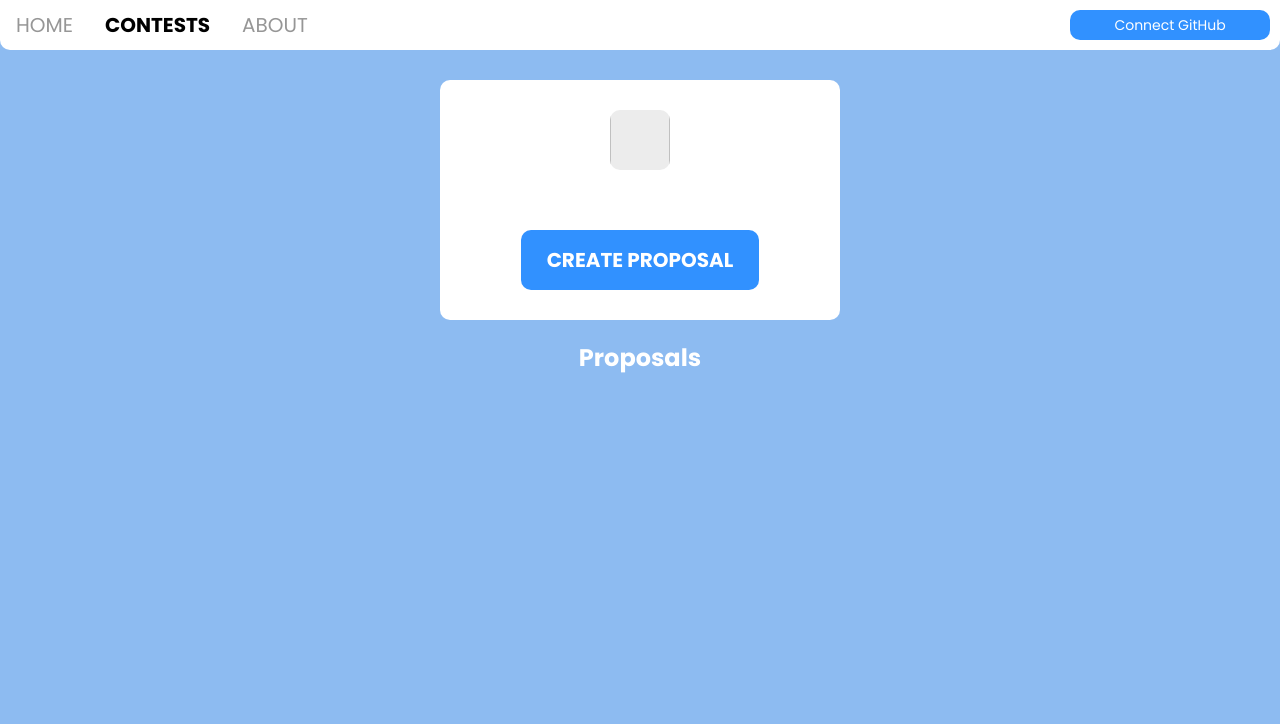
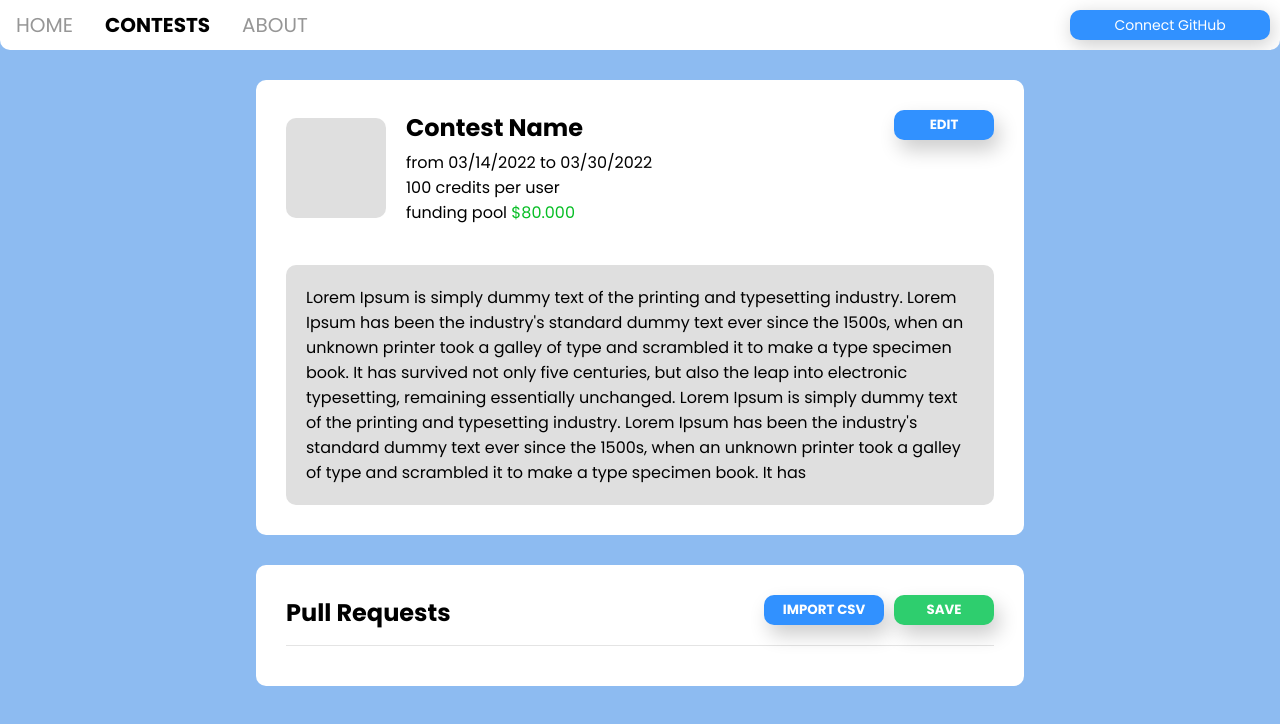
Before and after one commit to RafaRed/Vochaa-Funding, a React app in the folder web3/: page /contest/1 in a window 1280 px wide. Built offline with nearby package versions, Linux system fonts and the light colour scheme; some packages are replaced by stand-ins of ours; no server answers; the database is empty; what @web3-react/core would draw is missing.

Commit message:
Building contest setup page

```diff
--- a/web3/src/components/Card.css
+++ b/web3/src/components/Card.css
@@ -27,6 +27,7 @@ img
     color: #fff;
     font-size: 24px;
     font-weight: 700;
+    box-shadow: 5px 10px 20px 0px rgba(0, 0, 0, 0.20);
 
 }
 .card .info{
--- a/web3/src/components/Navbar.css
+++ b/web3/src/components/Navbar.css
@@ -45,5 +45,6 @@ margin-right: 10px;
   white-space: nowrap;
   overflow: hidden;
   text-overflow: ellipsis;
+  box-shadow: 2px 5px 20px 0px rgba(0, 0, 0, 0.20);
 
 }
--- a/web3/src/css/CreateContest.css
+++ b/web3/src/css/CreateContest.css
@@ -143,6 +143,7 @@
   color: #fff;
   font-size: 24px;
   font-weight: 700;
+  box-shadow: 5px 10px 20px 0px rgba(0, 0, 0, 0.20);
 }
 .project .add-button-off {
   margin-top: 50px;
@@ -154,6 +155,7 @@
   color: #fff;
   font-size: 24px;
   font-weight: 700;
+  box-shadow: 5px 10px 20px 0px rgba(0, 0, 0, 0.20);
 }
 .project .chips {
   display: flex;
@@ -236,6 +238,7 @@
   color: #fff;
   font-size: 16px;
   font-weight: 700;
+  box-shadow: 5px 10px 20px 0px rgba(0, 0, 0, 0.20);
 }
 
 .project .input-day{
--- /dev/null
+++ b/web3/src/css/SetupContest.css
@@ -0,0 +1,104 @@
+.setup-contest {
+	display: flex;
+	justify-content: center;
+}
+
+.setup-contest .wrapper {
+  width: 60%;
+	min-width: 400px;
+	max-width: 60%;
+	margin-bottom: 150px;
+}
+
+.setup-contest .block {
+
+	background-color: #fff;
+	border-radius: 10px;
+	margin-top: 30px;
+	padding: 30px;
+}
+
+.setup-contest .header{
+  display: flex;
+  justify-content: space-between;
+  margin-bottom: 40px;
+}
+.setup-contest .data{
+  display: flex;
+  align-items: center;
+  gap: 20px;
+}
+
+.setup-contest .edit{
+  background-color: #3191ff;
+  border-radius: 10px;
+  width: 100px;
+  height: 30px;
+  font-weight: 700;
+  color: #fff;
+  border: none;
+  box-shadow: 5px 10px 20px 0px rgba(0, 0, 0, 0.20);
+}
+
+.setup-contest .green{
+  color: #07be25;
+}
+
+.setup-contest .logo{
+  width: 100px;
+  height: 100px;
+  background-color: #dfdfdf;
+  border-radius: 10px;
+}
+
+.setup-contest .block-title {
+	margin-bottom: 5px;
+}
+.setup-contest .block-description {
+	margin-bottom: 10px;
+}
+
+.setup-contest .conteiner {
+  padding: 20px;
+	background-color: #dfdfdf;
+	border-radius: 10px;
+}
+
+.setup-contest .pull-header{
+  display: flex;
+  justify-content: space-between;
+}
+
+.setup-contest .buttons{
+  display: flex;
+  gap: 10px;
+}
+
+.setup-contest .import{
+  background-color: #3191ff;
+  border-radius: 10px;
+  width: 120px;
+  height: 30px;
+  font-weight: 700;
+  color: #fff;
+  border: none;
+  box-shadow: 5px 10px 20px 0px rgba(0, 0, 0, 0.20);
+}
+.setup-contest .save{
+  background-color: #2ECE6E;
+  border-radius: 10px;
+  width: 100px;
+  height: 30px;
+  font-weight: 700;
+  color: #fff;
+  border: none;
+  box-shadow: 5px 10px 20px 0px rgba(0, 0, 0, 0.20);
+}
+
+.setup-contest .divider{
+  background-color: #e4e4e4;
+  height: 1px;
+  width: 100%;
+  margin-top: 10px;
+  margin-bottom: 10px;
+}
--- a/web3/src/index.js
+++ b/web3/src/index.js
@@ -10,6 +10,7 @@ import Proposal from "./pages/Proposal";
 import { BrowserRouter as Router, Route, Routes } from 'react-router-dom'
 import { Web3ReactProvider } from "@web3-react/core"
 import { Web3Provider } from "@ethersproject/providers";
+import SetupContest from "./pages/SetupContest";
 
 
 
@@ -29,7 +30,7 @@ ReactDOM.render(
       <Route exact path="/" element={<App/>} />
       <Route exact path="/create-contest" element={<CreateContest/>} />
       <Route exact path="/explore" element={<Explore/>} />
-      <Route exact path="/contest/:contest" element={<Contest/>} />
+      <Route exact path="/contest/:contest" element={<SetupContest/>} />
       <Route exact path="/contest/:contest/create-proposal" element={<CreateProposal/>} />
       <Route exact path="/contest/:contest/:proposal" element={<Proposal/>} />
       </Routes>
--- a/web3/src/pages/App.js
+++ b/web3/src/pages/App.js
@@ -29,7 +29,7 @@ function App() {
 					<Card
 						img="images/avatar2.png"
 						name="Explore Contests"
-						desc="Discover the contests and help by voting."
+						desc="Discover the contests, join and help voting."
 						button="EXPLORE"
 						link="/explore"
 					/>
@@ -50,9 +50,9 @@ function Title() {
 function ProjectDescription() {
 	return (
 		<p className="description">
-			Be part of the community by adding new projects, suggesting new proposals
-			<br></br> and voting for your favorite blockchain proposals using quadratic
-			voting systems.
+			Be part of the community by adding new contests, joining contests
+			<br></br> and voting for your favorite proposals using quadratic
+			voting.
 		</p>
 	);
 }
--- /dev/null
+++ b/web3/src/pages/SetupContest.js
@@ -0,0 +1,72 @@
+import React, { useState } from "react";
+import Navbar from "../components/Navbar";
+import "../css/SetupContest.css";
+import injectSheet from "react-jss";
+
+function SetupContest() {
+	const [username, setUsername] = useState("");
+	return (
+		<>
+			<Navbar menu="explore" username={username} setUsername={setUsername} />
+			<div className="setup-contest">
+				<div className="wrapper">
+					<div className="block">
+						<div className="header">
+							<div className="data">
+								<div className="logo">
+									<img src="" />
+								</div>
+								<div className="labels">
+									<h2 className="block-title">Contest Name</h2>
+									<p>from 03/14/2022 to 03/30/2022</p>
+									<p>100 credits per user</p>
+									<p>
+										funding pool <span className="green">$80.000</span>
+									</p>
+								</div>
+							</div>
+							<button className="edit">EDIT</button>
+						</div>
+						<div className="content conteiner">
+							Lorem Ipsum is simply dummy text of the printing and typesetting
+							industry. Lorem Ipsum has been the industry's standard dummy text ever
+							since the 1500s, when an unknown printer took a galley of type and
+							scrambled it to make a type specimen book. It has survived not only five
+							centuries, but also the leap into electronic typesetting, remaining
+							essentially unchanged. Lorem Ipsum is simply dummy text of the printing
+							and typesetting industry. Lorem Ipsum has been the industry's standard
+							dummy text ever since the 1500s, when an unknown printer took a galley of
+							type and scrambled it to make a type specimen book. It has
+						</div>
+					</div>
+
+					<div className="block">
+						<div className="pull-header">
+							<h2 className="block-title">Pull Requests</h2>
+							<div className="buttons">
+								<button className="import">IMPORT CSV</button>
+								<button className="save">SAVE</button>
+							</div>
+						</div>
+						<div className="divider"></div>
+					</div>
+				</div>
+			</div>
+		</>
+	);
+}
+
+const styles = {
+	button: {
+		"&:hover": {
+			backgroundColor: "#40a9ff",
+		},
+	},
+	setButton: {
+		"&:hover": {
+			backgroundColor: "#cccccc",
+		},
+	},
+};
+
+export default injectSheet(styles)(SetupContest);
```
